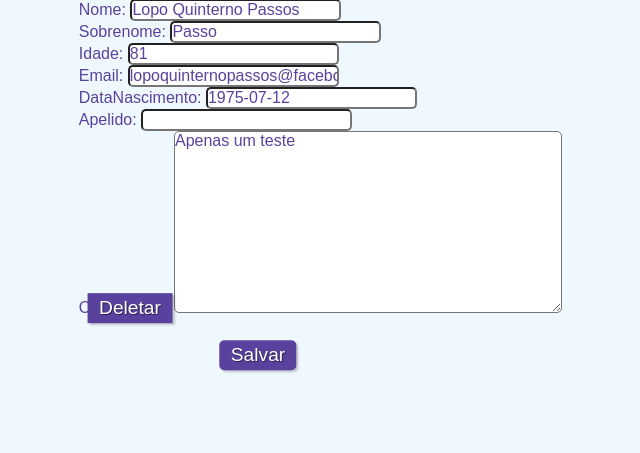
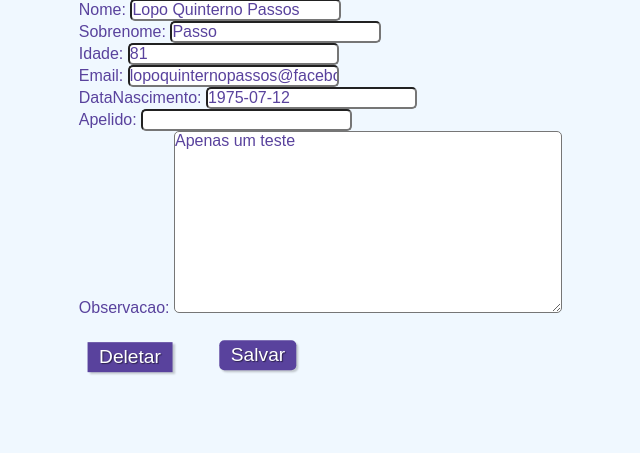
Before and after one commit to PedroOrPeter/TestePraticoDjango, a Django app: page /update/25/ in a window 1280 px wide. Shown: the part 100-553 px from the top of the page, without its empty margins (382-1022 px from the left). Run offline with Django 4.2, Linux system fonts and the light colour scheme; data comes from the database, SQL or seed files in the repository.

Commit message:
Correção botão de Deletar

```diff
--- a/static/css/style.css
+++ b/static/css/style.css
@@ -90,7 +90,7 @@ fieldset.grupo .campo {
     box-shadow: 2px 2px 2px rgba(0,0,0,0.2);
     text-shadow: 1px 1px 1px rgba(0,0,0,0.5);
     position: absolute;
-    top: 51%;
+    margin-top: 2.1em;
     left: 40%;
     margin-right: -50%;
     transform: translate(-50%, -50%);
```
